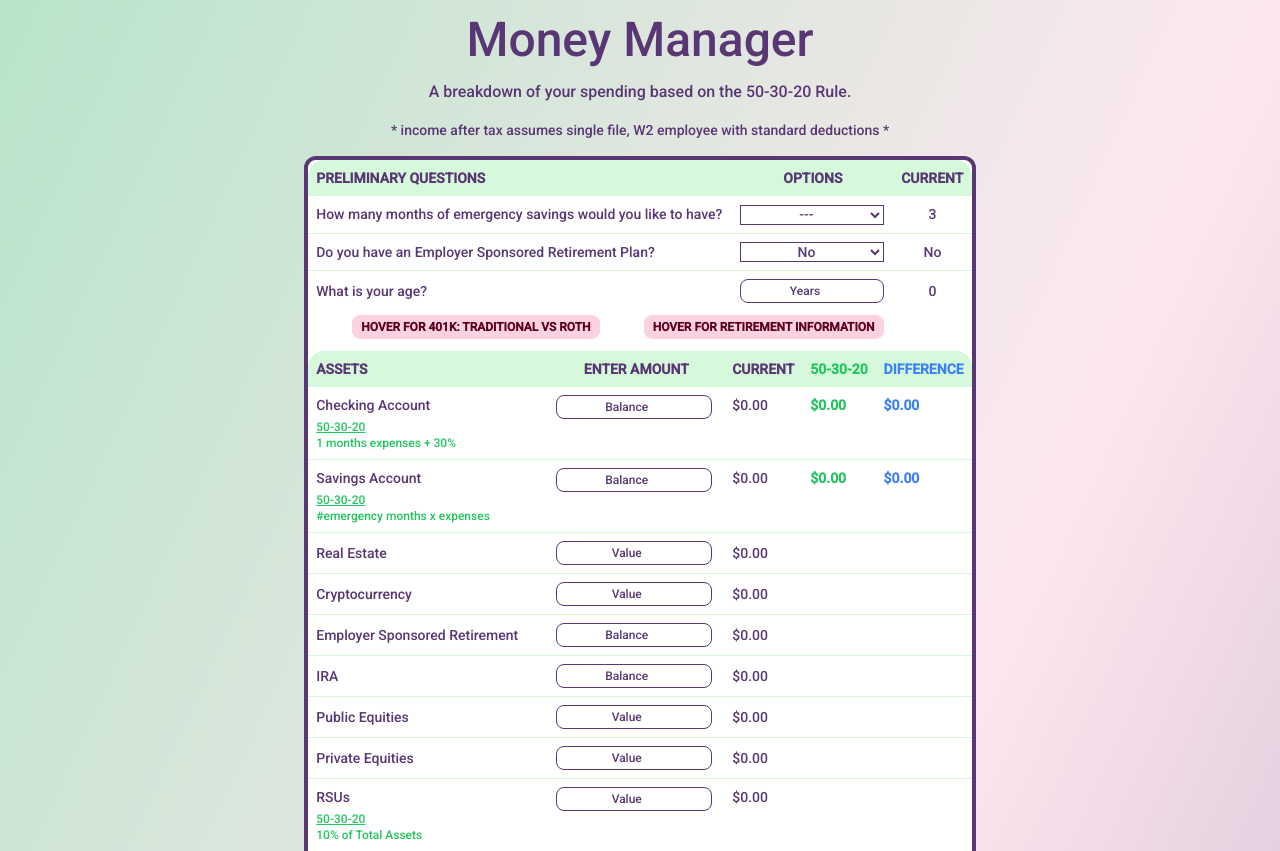
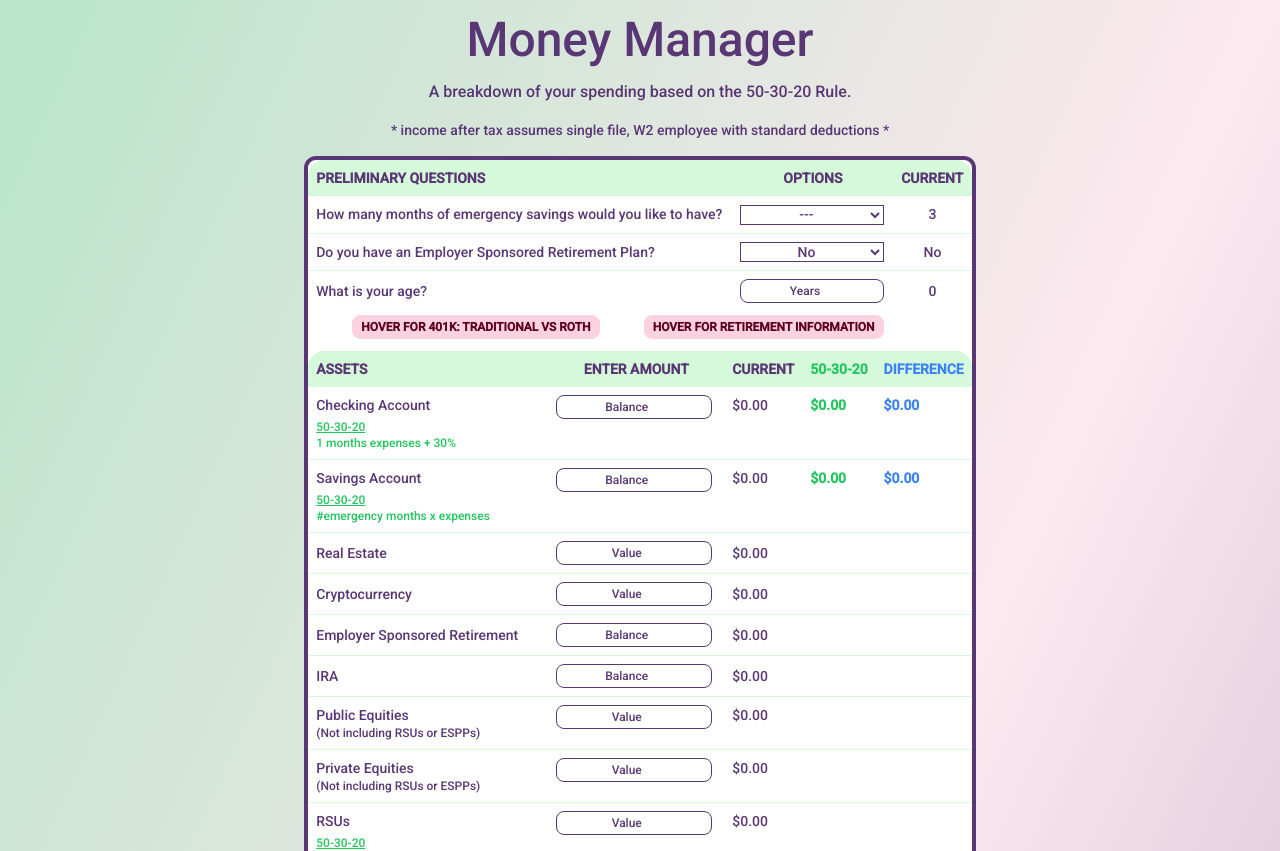
Before and after one commit to jcseeley/Money-Manager, a React (Create React App) app: page / in a window 1280 px wide. Shown: the top 851 px of the page. Built offline with nearby package versions, Linux system fonts and the light colour scheme.

Commit message:
fix add note about RSUs and ESPPs to Equities

```diff
--- a/src/components/NetWorthDash.js
+++ b/src/components/NetWorthDash.js
@@ -503,8 +503,11 @@ const NetWorthDash = () => {
               </tr>
               {/* PUBLIC EQUITIES INPUT */}
               <tr className="hover">
-                <td className="w-fit">Public Equities</td>
-                <td>
+                <td className="w-fit">
+                  <p>Public Equities</p>
+                  <p className="text-xs">(Not including RSUs or ESPPs)</p>
+                </td>
+                <td className="align-top">
                   <input id='public' className="w-fit input border-primary input-xs text-center placeholder:text-aura-purple"
                     type='number'
                     step='.01'
@@ -512,14 +515,17 @@ const NetWorthDash = () => {
                     name='publicEquity'
                     placeholder='Value' />
                 </td>
-                <td>{formatDollars(publicEquity)}</td>
+                <td className="align-top">{formatDollars(publicEquity)}</td>
                 <td></td>
                 <td></td>
               </tr>
               {/* PRIVATE EQUITIES INPUT */}
               <tr className="hover">
-                <td className="w-fit">Private Equities</td>
-                <td>
+                <td className="w-fit">
+                  <p>Private Equities</p>
+                  <p className="text-xs">(Not including RSUs or ESPPs)</p>
+                </td>
+                <td className="align-top">
                   <input id='private' className="w-fit input border-primary input-xs text-center placeholder:text-aura-purple"
                     type='number'
                     step='.01'
@@ -527,7 +533,7 @@ const NetWorthDash = () => {
                     name='privateEquity'
                     placeholder='Value' />
                 </td>
-                <td>{formatDollars(privateEquity)}</td>
+                <td className="align-top">{formatDollars(privateEquity)}</td>
                 <td></td>
                 <td></td>
               </tr>
```
